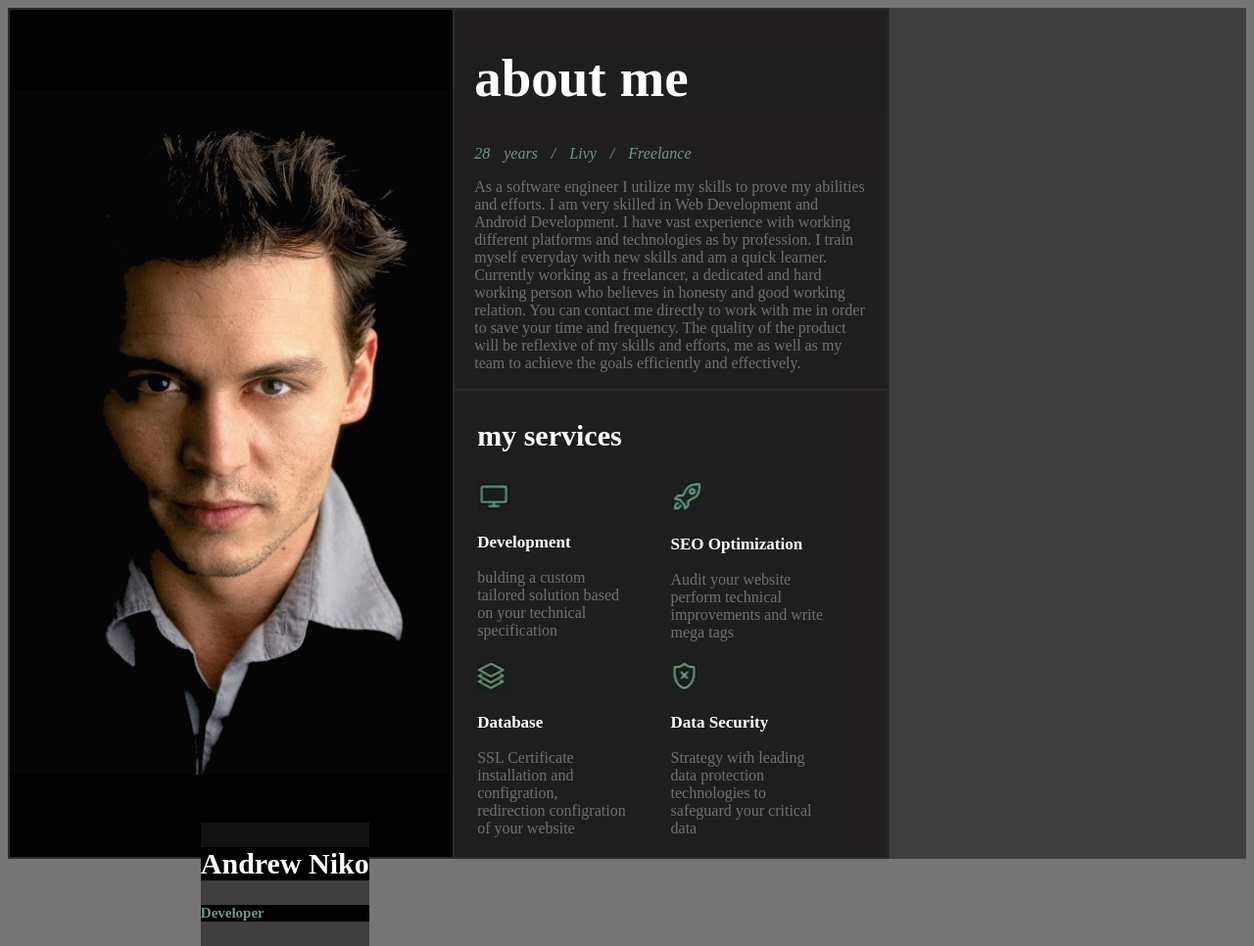
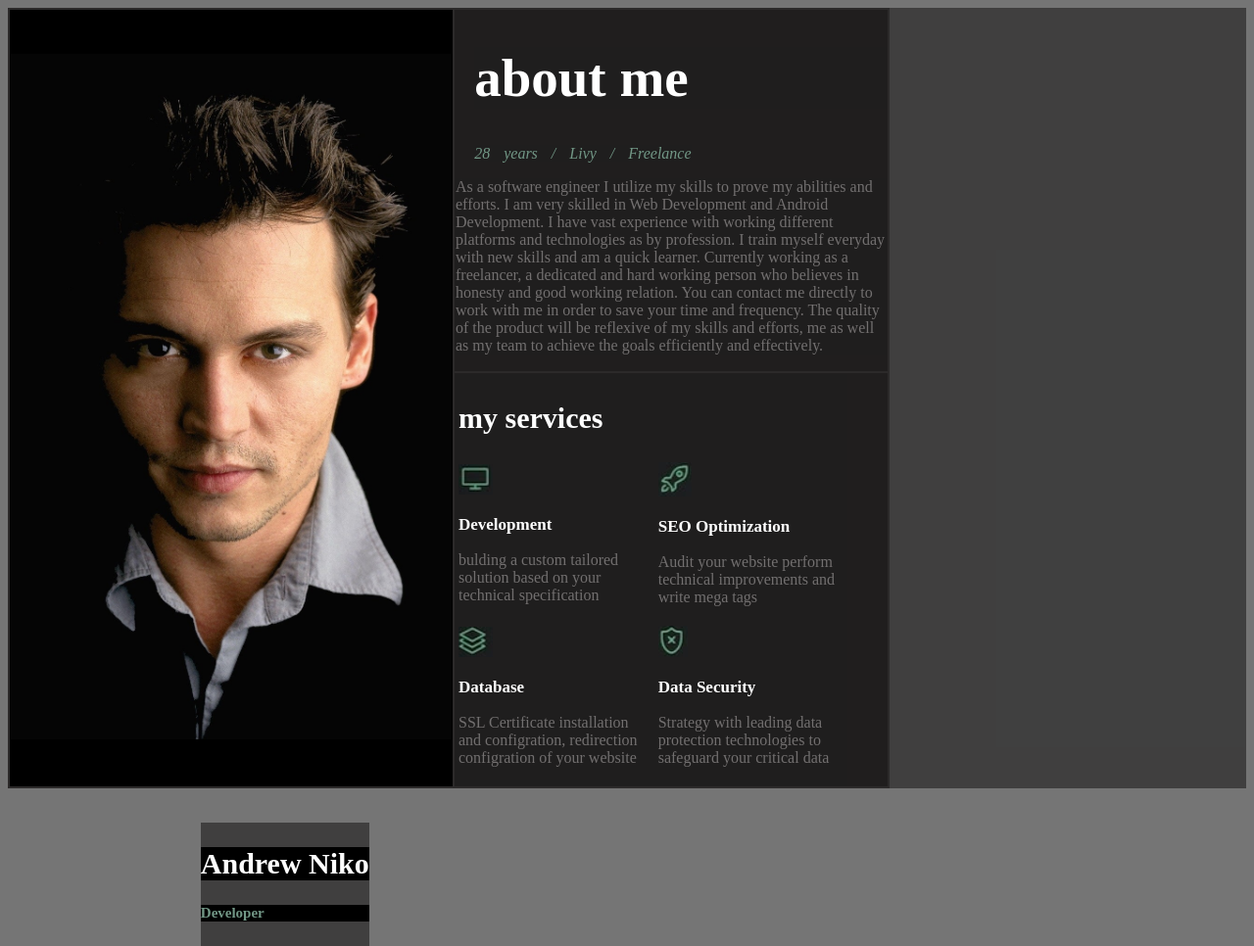
Before and after one commit to Ham9911/Ham9911.github.io, a plain HTML site: page Assign/index.html in a window 1280 px wide. Shown: the whole page at 98% size. Drawn offline with Linux system fonts and the light colour scheme.

Commit message:
Update style.css

```diff
--- a/Assign/style.css
+++ b/Assign/style.css
@@ -35,13 +35,13 @@
 }
 
 #services {
-    margin-left: 0.2in;
+    /* margin-left: 0.2in; */
     font-size: 30px;
 }
 
 .head {
     font-size: 17px;
-    margin-left: 0.2in;
+    /* margin-left: 0.2in; */
 }
 
 #dev {
@@ -56,11 +56,11 @@
 }
 
 .text {
-    margin-left: 0.2in;
-    margin-right: 0.2in;
+    /* margin-left: 0.2in;
+    margin-right: 0.2in; */
     color: rgba(228, 225, 225, 0.418);
 }
 
 .tdata {
-    margin-left: 0.2in;
+    /* margin-left: 0.2in; */
 }
```
